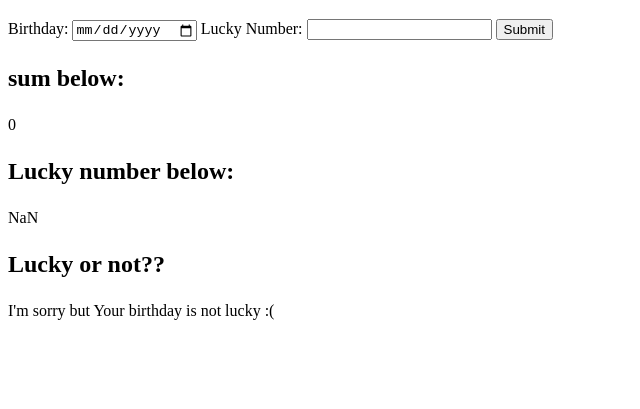
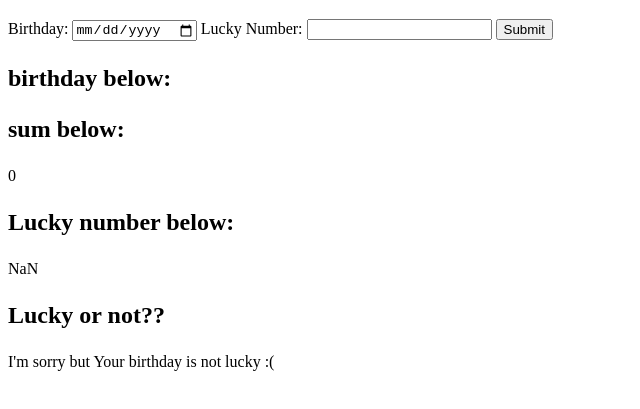
Before and after one commit to pranshudobhal/is-your-birthday-lucky, a plain HTML site: page index.html in a window 1280 px wide. Both pictures are taken after a click on the input 524 px from the left and 90 px from the top of the page. Shown: the part 61-470 px from the top of the page, without its empty margins (0-640 px from the left). Drawn offline with Linux system fonts and the light colour scheme.

Commit message:
refactor: removed unnecessary code and comments

```diff
--- a/app.js
+++ b/app.js
@@ -1,38 +1,46 @@
-//Take user's complete birthday
+//take user's complete birthday
 var fullBirthday = document.getElementById('birthday');
 
-//Take user's lucky number
+//take user's lucky number
 var luckyNumber = document.getElementById('lucky-number');
 
-//check if sum  of digits is of birthday is divisible by lucky number
+//click function to check if birthday is lucky or not
 document.getElementById('submit').addEventListener('click', calcLucky);
 
-//n.toString().split('').map(Number);
+function calcLucky() {
+  //take value of birthday and display it
+  var birthday = fullBirthday.value;
+  document.getElementById('demo').innerText = birthday;
 
-function calcLucky() {
-  var birthday = fullBirthday.value;
+  //split the birthday into array of digits
   birthday = birthday.split('');
 
+  //convert array into string and replace - and , with empty space
   var newBirth = birthday.toString().replaceAll('-', '');
   newBirth = newBirth.replaceAll(',', '');
 
+  //convert digits to integer and calculate sum
   var sumOfBirthday = 0;
   for (var i = 0; i < newBirth.length; i++) {
     sumOfBirthday += parseInt(newBirth[i]);
   }
 
+  //display sum of digits of birthday
+  document.getElementById('demo2').innerText = sumOfBirthday;
+
+  //take lucky number and convert to integer
   var number = parseInt(luckyNumber.value);
+
+  //display lucky number
+  document.getElementById('luck').innerText = number;
 
   var lucky = "I'm sorry but Your birthday is not lucky :(";
 
+  //check if sum of digits of birthday is lucky or not
   if (sumOfBirthday % number === 0) {
     lucky = 'Yayy!! Your birthday is lucky for you!!! :D';
   }
 
-  //   document.getElementById('demo').innerText = birthday;
-  document.getElementById('demo2').innerText = sumOfBirthday;
-  document.getElementById('luck').innerText = number;
-
-  //display lucky or not
+  //display if lucky or not
   document.getElementById('lucky-display').innerText = lucky;
 }
--- a/index.html
+++ b/index.html
@@ -19,8 +19,8 @@
     <label for="lucky">Lucky Number:</label>
     <input type="number" id="lucky-number" name="lucky" />
     <input type="submit" id="submit" />
-    <!-- <p class="bold">birthday below:</p>
-    <p id="demo"></p> -->
+    <p class="bold">birthday below:</p>
+    <p id="demo"></p>
     <p class="bold">sum below:</p>
     <p id="demo2"></p>
     <p class="bold">Lucky number below:</p>
```
